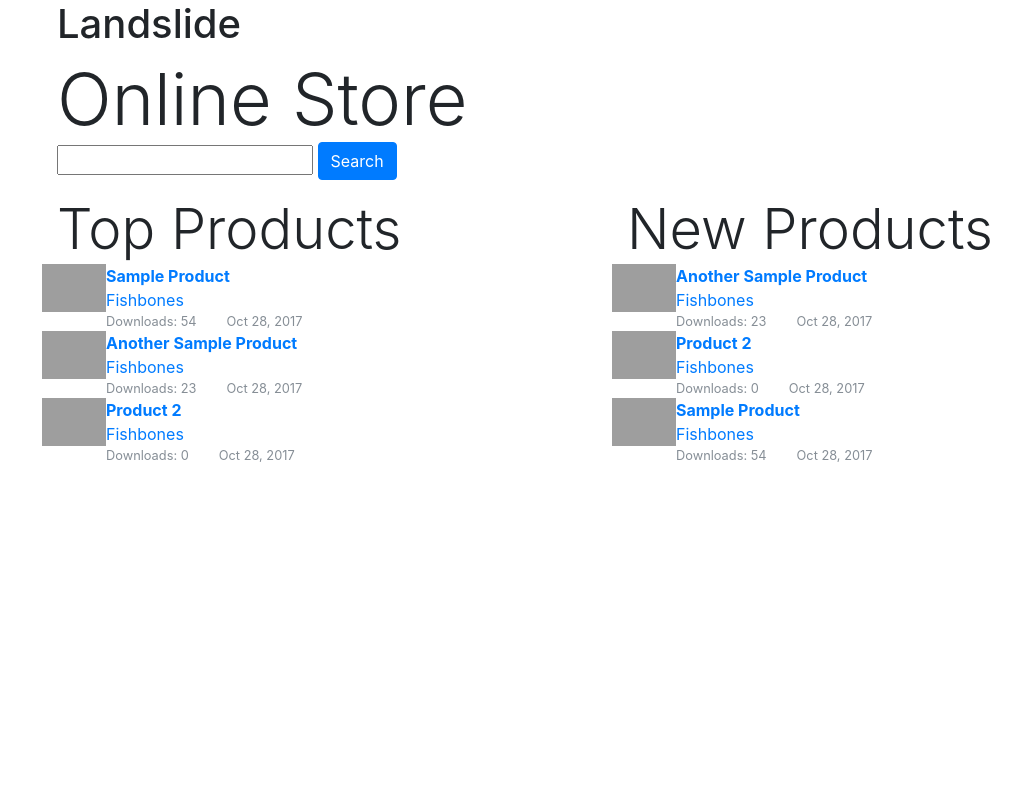
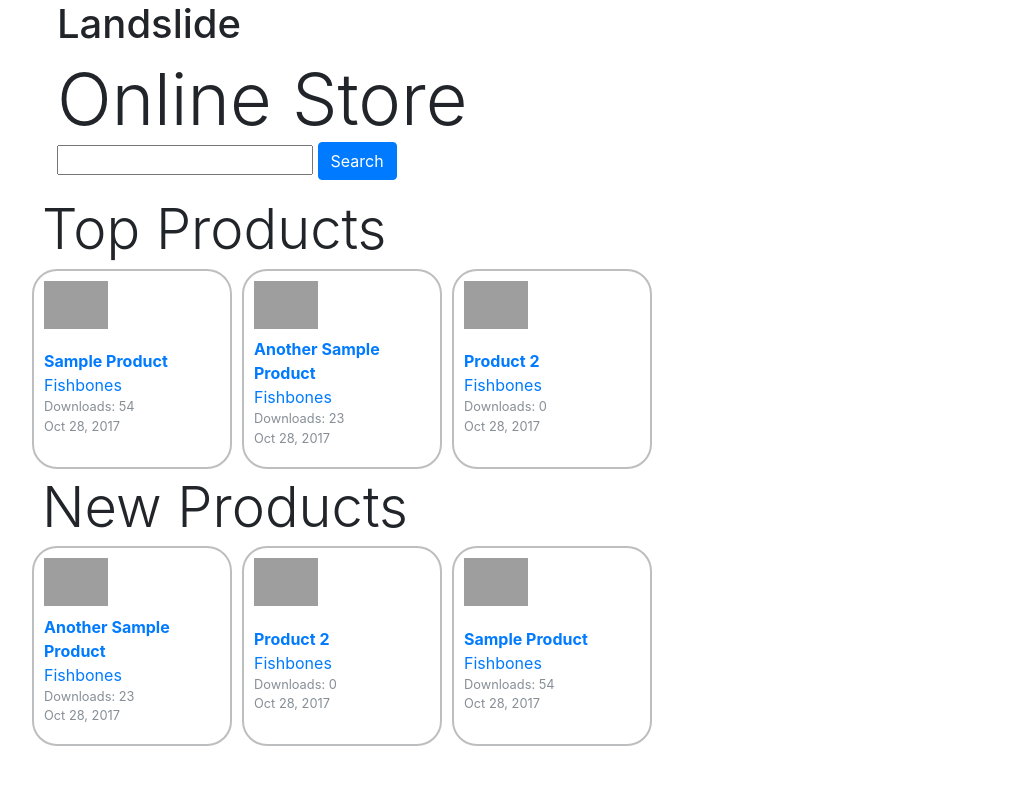
Before and after one commit to fish-bones22/landslide, a PHP site: page / in a window 1280 px wide. Shown: the top 785 px of the page, without its empty margins (28-1049 px from the left). Run offline with PHP 8.4, Linux system fonts and the light colour scheme; data comes from the database, SQL or seed files in the repository; grey boxes are pictures that could not be loaded.

Commit message:
Changed the arrangements of top products and new products in index.

```diff
--- a/css/style.css
+++ b/css/style.css
@@ -94,3 +94,13 @@ ul.dropdown-menu.show{
 	width:128px;
 
 }
+
+/* Homepage Product Boxes */
+.product-box {
+    border-radius: 25px;
+    border: 2px solid #bdbec0;
+    padding: 10px;
+    margin: 5px;
+    width: 200px;
+    height: 200px;
+}
--- a/index.php
+++ b/index.php
@@ -33,9 +33,8 @@
 		<div class="row">
 
 			<!-- Top Products -->
-			<div class="col-md-6">
-
-				<div class="display-4">Top Products</div>
+			<div class="row">
+				<div class="display-4 col-md-12">Top Products</div>
 				<?php
 
 					$top_prod = Product::getTopProducts(5);
@@ -51,11 +50,11 @@
 							if ($product->approval != 1 && !$_SESSION["isdev"]) continue;
 
 							echo "
-								<a href='product.php?id=$product->id' class='row'>
+                                        <a href='product.php?id=$product->id' class='row product-box'>
                                         <div class='product_thumbnail_container'>
                                             <img class='product_thumbnail' src='".$product->icon_location."' />
                                         </div>
-									<div class='col-xs-11'>
+                                        <div class='col-xs-2'>
                                             <div><strong>$product->name</strong></div>
                                             <div class=''>$product->owner_name</div>
                                             <div class='row'>
@@ -73,8 +72,8 @@
 			<!-- End of Top -->
 
 			<!-- Newest -->
-			<div class="col-md-6">
-				<div class="display-4">New Products</div>
+                <div class="row">
+                    <div class="display-4 col-md-12">New Products</div>
                     <?php
 
                         $new_prod = Product::getNewProducts(5);
@@ -90,11 +89,11 @@
                                 if ($product->approval != 1 && !$_SESSION["isdev"]) continue;
 
                                 echo "
-								<a href='product.php?id=$product->id' class='row'>
+                                        <a href='product.php?id=$product->id' class='row product-box'>
                                             <div class='product_thumbnail_container'>
                                                 <img class='product_thumbnail' src='".$product->icon_location."' />
                                             </div>
-									<div class='col-xs-11'>
+                                            <div class='col-xs-2'>
                                                 <div><strong>$product->name</strong></div>
                                                 <div class=''>$product->owner_name</div>
                                                 <div class='row'>
@@ -106,7 +105,6 @@
                                 ";
                             }
                         }
-
                     ?>
                 </div>
 			<!-- End of Newest -->
```
Lines whose indentation alone changed are shown as unchanged.
